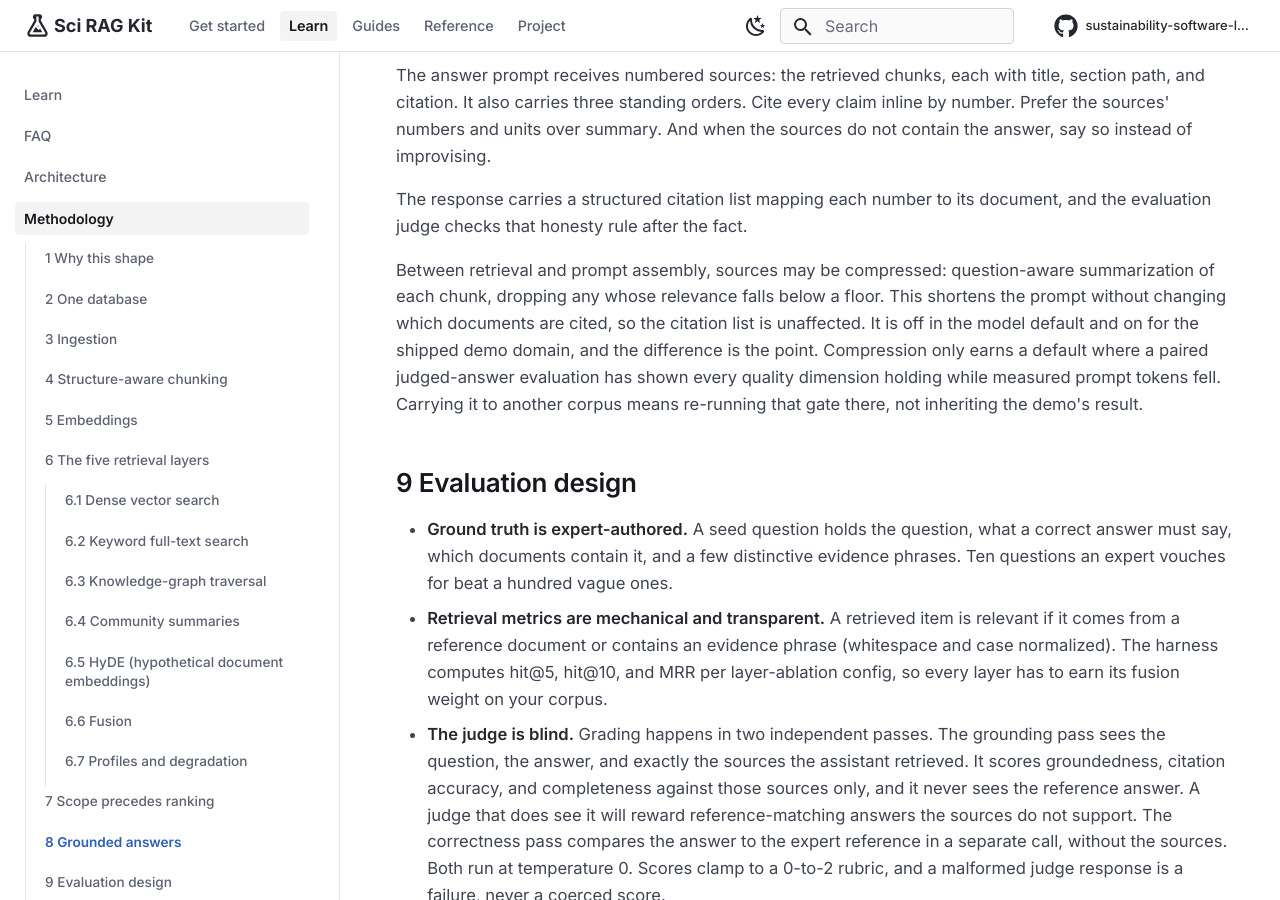
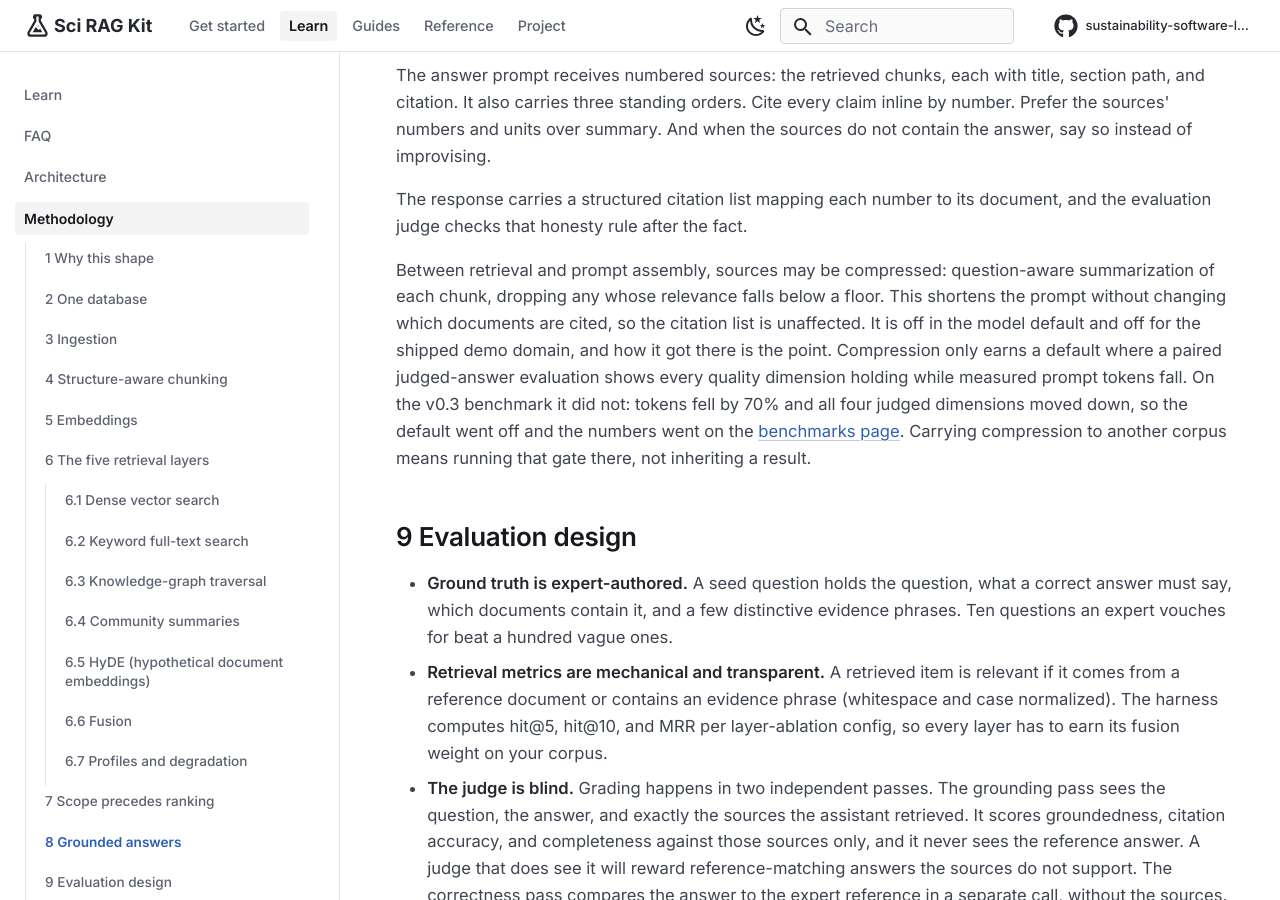
Before and after one commit to sustainability-software-lab/sci-rag-kit, an MkDocs documentation site: the page built from docs/methodology.md, in a window 1280 px wide and 900 px high, scrolled down 6349 px. Built offline with MkDocs 1.6.1 and Material for MkDocs 9.7.7, drawn with Linux system fonts in a browser that asks for light colours; nearby versions of some CDN libraries; library files that are not in the unit come from our copies.

Commit message:
docs: the shipped demo keeps compression off, and Postgres starts at 16
Three claims went stale when #91 turned compression off on benchmark
evidence and ADR 0008 set the supported Postgres range.

docs/architecture.md was the serious one: it reported the paired
judged-answer gate as passed. That gate was re-run for v0.3 and did not
hold, so the page was asserting the opposite of what shipped.

docs/methodology.md said compression is on for the demo domain and that
the difference between model default and demo default is the point. The
reasoning is still worth keeping, but both are off now, so the interesting
part is no longer the difference between them, it is how the demo got
there. Both pages now point at the benchmark page, which carries the
numbers.

README said PostgreSQL 15+. ADR 0008 sets support at 16 through 18 and is
explicit that support is a claim about what is tested. The ADR's own
references to 15 stay: they record what the docs used to say, which is
what an ADR is for.

Closes #96

Co-Authored-By: Claude Opus 5 (1M context) <noreply@anthropic.com>

```diff
--- a/docs/methodology.md
+++ b/docs/methodology.md
@@ -297,11 +297,13 @@ Between retrieval and prompt assembly, sources may be compressed:
 question-aware summarization of each chunk, dropping any whose relevance
 falls below a floor. This shortens the prompt without changing which
 documents are cited, so the citation list is unaffected. It is off in the
-model default and on for the shipped demo domain, and the difference is
+model default and off for the shipped demo domain, and how it got there is
 the point. Compression only earns a default where a paired judged-answer
-evaluation has shown every quality dimension holding while measured
-prompt tokens fell. Carrying it to another corpus means re-running that
-gate there, not inheriting the demo's result.
+evaluation shows every quality dimension holding while measured prompt
+tokens fall. On the v0.3 benchmark it did not: tokens fell by 70% and all
+four judged dimensions moved down, so the default went off and the numbers
+went on the [benchmarks page](benchmarks.md). Carrying compression to
+another corpus means running that gate there, not inheriting a result.
 
 ## 9 Evaluation design
 
```
Also changed, not shown: README.md (+1 -1 lines), docs/architecture.md (+3 -2 lines).
